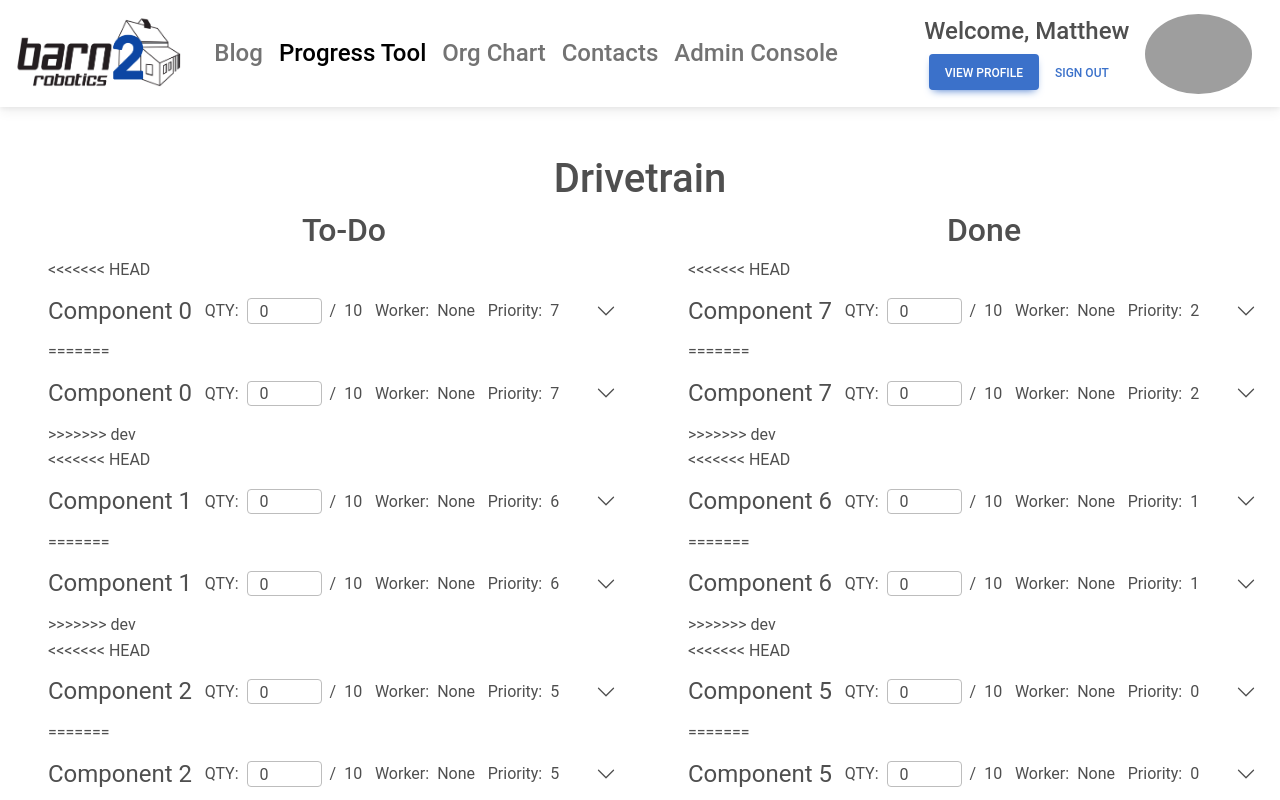
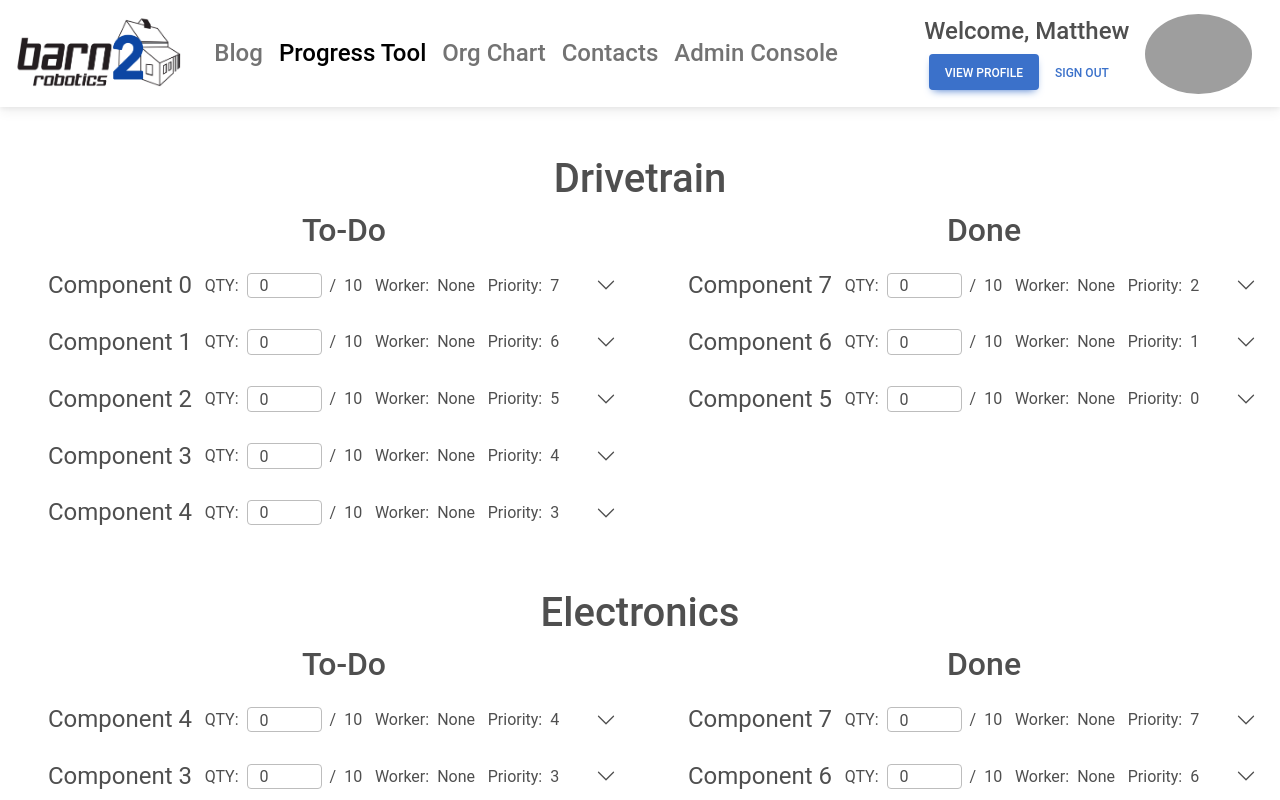
Before and after one commit to Object-Obejct-mitr/B2RFrontend, a Vue app in the folder B2RFrontend/: page /progress in a window 1280 px wide. Shown: the top 800 px of the page. Built offline with nearby package versions, Linux system fonts and the light colour scheme; grey boxes are pictures that could not be loaded.

Commit message:
fixing merge conflicts

```diff
--- a/B2RFrontend/src/components/ProgressView/EditTaskModal.vue
+++ b/B2RFrontend/src/components/ProgressView/EditTaskModal.vue
@@ -200,8 +200,8 @@ export default {
                                 </div>
                             </div>
 
-                        <!--Designer WORK IN PROGRESS-->
-                        <!--
+                            <!--Designer WORK IN PROGRESS-->
+                            <!--
                                 <div :id="'designer'+id" class="select-wrapper">
                                     <div class="form-outline"><input class="form-control select-input active" type="text"
                                             role="listbox" aria-multiselectable="false" aria-disabled="false"
--- a/B2RFrontend/src/views/ProgressView.vue
+++ b/B2RFrontend/src/views/ProgressView.vue
@@ -26,20 +26,13 @@
                             >
                                 <template #item="{ element }">
                                     <div>
-                                        <<<<<<< HEAD
                                         <Task
                                             :component="element.name"
                                             :priority="element.priority"
                                             :desc="lorem"
                                             @quantity-checker="quantityUpdater"
                                         />
-                                        =======
-                                        <Task
-                                            :component="element.name"
-                                            :priority="element.priority"
-                                            :desc="lorem"
-                                        />
-                                        >>>>>>> dev
+
                                     </div>
                                 </template>
                             </draggable>
@@ -57,20 +50,12 @@
                             >
                                 <template #item="{ element }">
                                     <div>
-                                        <<<<<<< HEAD
                                         <Task
                                             :component="element.name"
                                             :priority="element.priority"
                                             :desc="lorem"
                                             @quantity-checker="quantityUpdater"
                                         />
-                                        =======
-                                        <Task
-                                            :component="element.name"
-                                            :priority="element.priority"
-                                            :desc="lorem"
-                                        />
-                                        >>>>>>> dev
                                     </div>
                                 </template>
                             </draggable>
@@ -138,14 +123,9 @@ export default {
         this.sortEverything()
     },
     methods: {
-        onChange(event) {
-            event[0]
-            // this is where you can make API calls to update the database
-        },
         quantityUpdater(quantityUpdate) {
 
         },
-
         sortEverything() {
             for ( const taskName of this.tasks ) {
                 this.todo[taskName].sort((a,b) => b.priority - a.priority)
```
